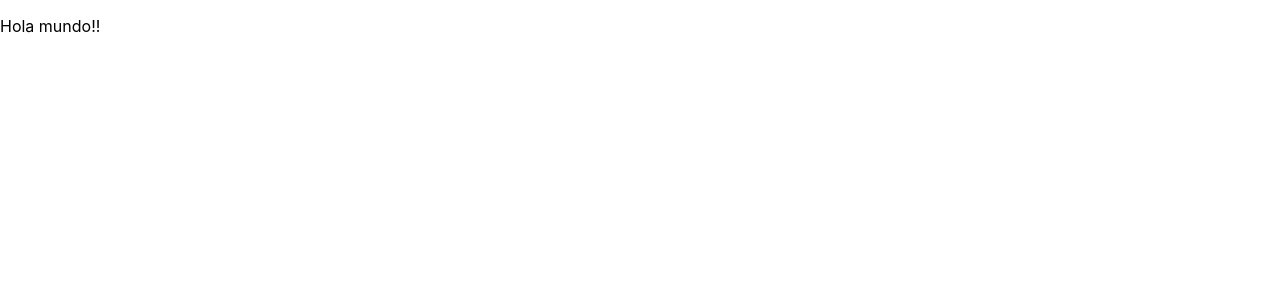
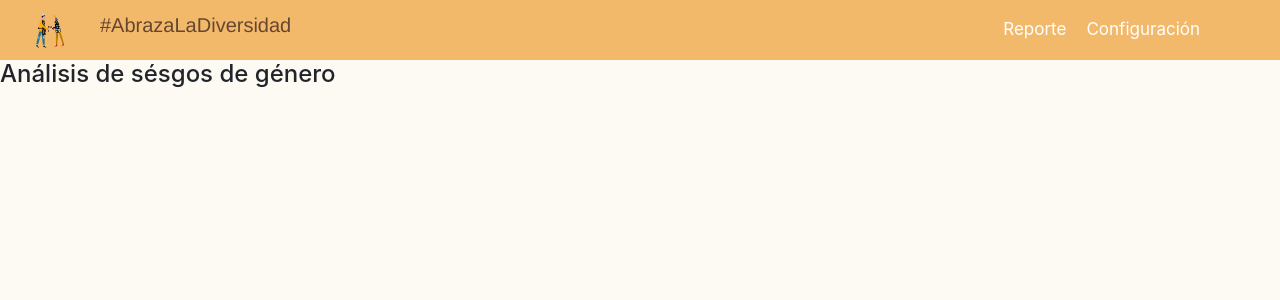
Before and after one commit to Melissa-Bracamonte/Sesgos-de-genero-app, a React (Create React App) app: page / in a window 1280 px wide. Shown: the top 300 px of the page. Built offline with nearby package versions, Linux system fonts and the light colour scheme.

Commit message:
maquetado y diseño del header

```diff
--- a/public/index.html
+++ b/public/index.html
@@ -24,7 +24,20 @@
       work correctly both with client-side routing and a non-root public URL.
       Learn how to configure a non-root public URL by running `npm run build`.
     -->
-    <title>React App</title>
+
+    <!-- BOOSTRAP-->
+    <link
+      href="https://cdn.jsdelivr.net/npm/bootstrap@5.2.0-beta1/dist/css/bootstrap.min.css"
+      rel="stylesheet"
+      integrity="sha384-0evHe/X+R7YkIZDRvuzKMRqM+OrBnVFBL6DOitfPri4tjfHxaWutUpFmBp4vmVor"
+      crossorigin="anonymous"
+    />
+    <script
+      src="https://cdn.jsdelivr.net/npm/bootstrap@5.2.0-beta1/dist/js/bootstrap.bundle.min.js"
+      integrity="sha384-pprn3073KE6tl6bjs2QrFaJGz5/SUsLqktiwsUTF55Jfv3qYSDhgCecCxMW52nD2"
+      crossorigin="anonymous"
+    ></script>
+    <title>#AbrazaLaDiversidad</title>
   </head>
   <body>
     <noscript>You need to enable JavaScript to run this app.</noscript>
--- a/src/App.css
+++ b/src/App.css
@@ -1,38 +1,3 @@
-.App {
-  text-align: center;
+body{
+    background-color: #FDF9F3;
 }
-
-.App-logo {
-  height: 40vmin;
-  pointer-events: none;
-}
-
-@media (prefers-reduced-motion: no-preference) {
-  .App-logo {
-    animation: App-logo-spin infinite 20s linear;
-  }
-}
-
-.App-header {
-  background-color: #282c34;
-  min-height: 100vh;
-  display: flex;
-  flex-direction: column;
-  align-items: center;
-  justify-content: center;
-  font-size: calc(10px + 2vmin);
-  color: white;
-}
-
-.App-link {
-  color: #61dafb;
-}
-
-@keyframes App-logo-spin {
-  from {
-    transform: rotate(0deg);
-  }
-  to {
-    transform: rotate(360deg);
-  }
-}
--- a/src/App.js
+++ b/src/App.js
@@ -1,11 +1,10 @@
-import './App.css';
+import "./App.css";
+import ReportDashboard from "../src/components/report/ReportDashboard";
 
 function App() {
   return (
     <>
-        <p>
-          Hola mundo!!
-        </p>
+      <ReportDashboard/>
     </>
   );
 }
--- /dev/null
+++ b/src/components/report/ReportDashboard.js
@@ -0,0 +1,14 @@
+import React from 'react';
+import Header from "../report/header/Header";
+import ResultsDashboard from './resultsDashboard/ResultsDashboard';
+
+const ReportDashboard = () => {
+  return (
+    <>
+    <Header/>
+    <ResultsDashboard/>
+    </>
+  )
+}
+
+export default ReportDashboard
--- a/src/components/report/header/Header.js
+++ b/src/components/report/header/Header.js
@@ -0,0 +1,27 @@
+import React from "react";
+import styles from "./Header.module.css";
+
+const Header = () => {
+  return (
+    <>
+      <header>
+        <section>
+        <h1>Logo</h1>
+        <h4>#AbrazaLaDiversidad</h4>
+        </section>
+        <nav>
+          <ul className={styles.navList}>
+            <li>
+              <a href="#">Reporte</a>
+            </li>
+            <li>
+              <a href="#">Configuración</a>
+            </li>
+          </ul>
+        </nav>
+      </header>
+    </>
+  );
+};
+
+export default Header;
--- a/src/components/report/header/Header.module.css
+++ b/src/components/report/header/Header.module.css
@@ -0,0 +1,51 @@
+header {
+    display: flex;
+    background-color: #F3B96B;
+    align-items: center;
+    justify-content: space-between;
+    height: 60px;
+  }
+
+  section{
+    display: flex;
+  }
+
+  header h1 {
+    line-height: 100%;
+    margin: 0;
+    background: url(../../../../public/img/logo.png) center/contain no-repeat;
+    width: 100px;
+    height: 35px;
+    font-size: 0px;
+  }
+
+  header h4 {
+    color: #664631;
+    font-family: 'Franklin Gothic Medium', 'Arial Narrow', Arial, sans-serif;
+    font-size: 20px;
+  }
+
+  header nav ul {
+    display: flex;
+    list-style: none;
+    margin: 0;
+    padding: 0 80px 0 0;
+    gap: 20px;
+  }
+
+  header nav a {
+    display: inline-block;
+    color: white;
+    text-decoration: none;
+    font-size: 17px;
+    transition: 0.24s linear;
+  }
+
+  header nav a:hover {
+    color: #800000;
+    transform: scale(1.01);
+  }
+
+  header nav a:focus {
+    color: #800000;
+  }
--- a/src/components/report/resultsDashboard/ResultsDashboard.js
+++ b/src/components/report/resultsDashboard/ResultsDashboard.js
@@ -0,0 +1,13 @@
+import React from "react";
+
+const ResultsDashboard = () => {
+  return (
+    <>
+      <main>
+        <h4>Análisis de sésgos de género</h4>
+      </main>
+    </>
+  );
+};
+
+export default ResultsDashboard;
```
Also changed, not shown: public/img/logo.png (added).
